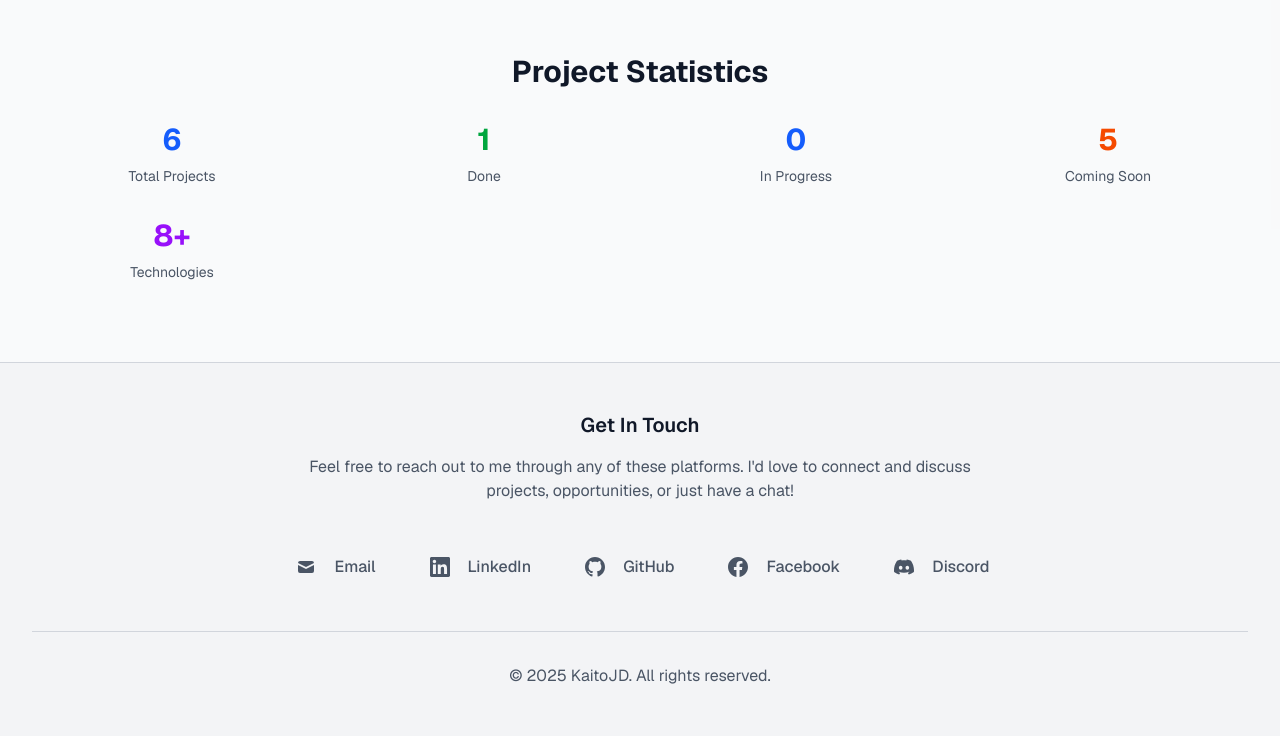
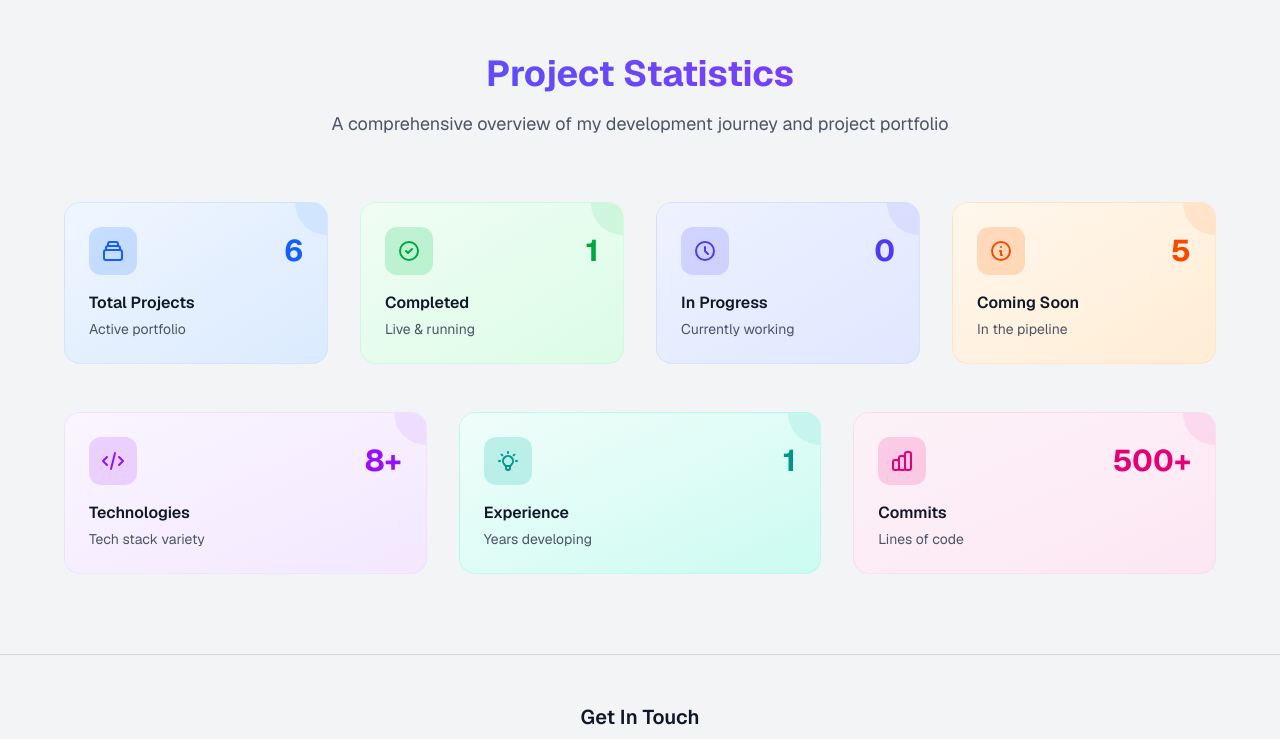
Before and after one commit to KaitoJD/KaitoHub, a Next.js app: page / in a window 1280 px wide. Shown: the part 2058-2797 px from the top of the page. Built offline with nearby package versions, Linux system fonts and the light colour scheme.

Commit message:
enhance project statistics section with improved layout and styling for better user experience

```diff
--- a/src/app/page.tsx
+++ b/src/app/page.tsx
@@ -220,29 +220,140 @@ export default function Home() {
       </section>
 
       {/* Stats Section */}
-      <section className="py-20 px-8 relative z-0 bg-white/50 dark:bg-slate-900/50 mt-32">
-        <div className="max-w-4xl mx-auto text-center">
-          <h2 className="text-2xl sm:text-3xl font-bold mb-8 text-gray-900 dark:text-gray-50">Project Statistics</h2>
-          <div className="grid grid-cols-2 md:grid-cols-4 gap-8">
-            <div className="text-center">
-              <div className="text-3xl font-bold text-blue-600 dark:text-blue-300 mb-2">6</div>
-              <div className="text-gray-600 dark:text-gray-200 text-sm">Total Projects</div>
+      <section className="py-20 px-4 sm:px-8 relative z-0 mt-32">
+        <div className="max-w-6xl mx-auto px-4">
+          {/* Section Header */}
+          <div className="text-center mb-16">
+            <h2 className="text-3xl sm:text-4xl font-bold mb-4 text-gray-900 dark:text-gray-50 bg-gradient-to-r from-blue-600 to-purple-600 dark:from-blue-300 dark:to-purple-300 bg-clip-text text-transparent">
+              Project Statistics
+            </h2>
+            <p className="text-gray-600 dark:text-gray-200 max-w-2xl mx-auto text-lg">
+              A comprehensive overview of my development journey and project portfolio
+            </p>
+          </div>
+
+          {/* Stats Grid */}
+          <div className="grid grid-cols-1 sm:grid-cols-2 lg:grid-cols-4 gap-8 mb-12 px-4">
+            {/* Total Projects */}
+            <div className="group relative overflow-hidden rounded-2xl bg-gradient-to-br from-blue-50 to-blue-100 dark:from-blue-900/20 dark:to-blue-800/20 p-6 border border-blue-200/50 dark:border-blue-700/30 hover:shadow-xl hover:shadow-blue-500/10 transition-all duration-500 hover:scale-105">
+              <div className="absolute top-0 right-0 w-16 h-16 bg-blue-500/10 dark:bg-blue-400/10 rounded-full -mr-8 -mt-8"></div>
+              <div className="relative z-10">
+                <div className="flex items-center justify-between mb-4">
+                  <div className="w-12 h-12 bg-blue-500/20 dark:bg-blue-400/20 rounded-xl flex items-center justify-center">
+                    <svg className="w-6 h-6 text-blue-600 dark:text-blue-400" fill="none" stroke="currentColor" viewBox="0 0 24 24">
+                      <path strokeLinecap="round" strokeLinejoin="round" strokeWidth={2} d="M19 11H5m14 0a2 2 0 012 2v6a2 2 0 01-2 2H5a2 2 0 01-2-2v-6a2 2 0 012-2m14 0V9a2 2 0 00-2-2M5 11V9a2 2 0 012-2m0 0V5a2 2 0 012-2h6a2 2 0 012 2v2M7 7h10" />
+                    </svg>
+                  </div>
+                  <div className="text-3xl font-bold text-blue-600 dark:text-blue-400 group-hover:scale-110 transition-transform duration-300">6</div>
+                </div>
+                <h3 className="font-semibold text-gray-900 dark:text-gray-50 mb-1">Total Projects</h3>
+                <p className="text-sm text-gray-600 dark:text-gray-300">Active portfolio</p>
+              </div>
             </div>
-            <div className="text-center">
-              <div className="text-3xl font-bold text-green-600 dark:text-green-300 mb-2">1</div>
-              <div className="text-gray-600 dark:text-gray-200 text-sm">Done</div>
+
+            {/* Done Projects */}
+            <div className="group relative overflow-hidden rounded-2xl bg-gradient-to-br from-green-50 to-green-100 dark:from-green-900/20 dark:to-green-800/20 p-6 border border-green-200/50 dark:border-green-700/30 hover:shadow-xl hover:shadow-green-500/10 transition-all duration-500 hover:scale-105">
+              <div className="absolute top-0 right-0 w-16 h-16 bg-green-500/10 dark:bg-green-400/10 rounded-full -mr-8 -mt-8"></div>
+              <div className="relative z-10">
+                <div className="flex items-center justify-between mb-4">
+                  <div className="w-12 h-12 bg-green-500/20 dark:bg-green-400/20 rounded-xl flex items-center justify-center">
+                    <svg className="w-6 h-6 text-green-600 dark:text-green-400" fill="none" stroke="currentColor" viewBox="0 0 24 24">
+                      <path strokeLinecap="round" strokeLinejoin="round" strokeWidth={2} d="M9 12l2 2 4-4m6 2a9 9 0 11-18 0 9 9 0 0118 0z" />
+                    </svg>
+                  </div>
+                  <div className="text-3xl font-bold text-green-600 dark:text-green-400 group-hover:scale-110 transition-transform duration-300">1</div>
+                </div>
+                <h3 className="font-semibold text-gray-900 dark:text-gray-50 mb-1">Completed</h3>
+                <p className="text-sm text-gray-600 dark:text-gray-300">Live & running</p>
+              </div>
             </div>
-            <div className="text-center">
-              <div className="text-3xl font-bold text-blue-600 dark:text-blue-300 mb-2">0</div>
-              <div className="text-gray-600 dark:text-gray-200 text-sm">In Progress</div>
+
+            {/* In Progress */}
+            <div className="group relative overflow-hidden rounded-2xl bg-gradient-to-br from-indigo-50 to-indigo-100 dark:from-indigo-900/20 dark:to-indigo-800/20 p-6 border border-indigo-200/50 dark:border-indigo-700/30 hover:shadow-xl hover:shadow-indigo-500/10 transition-all duration-500 hover:scale-105">
+              <div className="absolute top-0 right-0 w-16 h-16 bg-indigo-500/10 dark:bg-indigo-400/10 rounded-full -mr-8 -mt-8"></div>
+              <div className="relative z-10">
+                <div className="flex items-center justify-between mb-4">
+                  <div className="w-12 h-12 bg-indigo-500/20 dark:bg-indigo-400/20 rounded-xl flex items-center justify-center">
+                    <svg className="w-6 h-6 text-indigo-600 dark:text-indigo-400" fill="none" stroke="currentColor" viewBox="0 0 24 24">
+                      <path strokeLinecap="round" strokeLinejoin="round" strokeWidth={2} d="M12 8v4l3 3m6-3a9 9 0 11-18 0 9 9 0 0118 0z" />
+                    </svg>
+                  </div>
+                  <div className="text-3xl font-bold text-indigo-600 dark:text-indigo-400 group-hover:scale-110 transition-transform duration-300">0</div>
+                </div>
+                <h3 className="font-semibold text-gray-900 dark:text-gray-50 mb-1">In Progress</h3>
+                <p className="text-sm text-gray-600 dark:text-gray-300">Currently working</p>
+              </div>
             </div>
-            <div className="text-center">
-              <div className="text-3xl font-bold text-orange-600 dark:text-orange-300 mb-2">5</div>
-              <div className="text-gray-600 dark:text-gray-200 text-sm">Coming Soon</div>
+
+            {/* Coming Soon */}
+            <div className="group relative overflow-hidden rounded-2xl bg-gradient-to-br from-orange-50 to-orange-100 dark:from-orange-900/20 dark:to-orange-800/20 p-6 border border-orange-200/50 dark:border-orange-700/30 hover:shadow-xl hover:shadow-orange-500/10 transition-all duration-500 hover:scale-105">
+              <div className="absolute top-0 right-0 w-16 h-16 bg-orange-500/10 dark:bg-orange-400/10 rounded-full -mr-8 -mt-8"></div>
+              <div className="relative z-10">
+                <div className="flex items-center justify-between mb-4">
+                  <div className="w-12 h-12 bg-orange-500/20 dark:bg-orange-400/20 rounded-xl flex items-center justify-center">
+                    <svg className="w-6 h-6 text-orange-600 dark:text-orange-400" fill="none" stroke="currentColor" viewBox="0 0 24 24">
+                      <path strokeLinecap="round" strokeLinejoin="round" strokeWidth={2} d="M13 16h-1v-4h-1m1-4h.01M21 12a9 9 0 11-18 0 9 9 0 0118 0z" />
+                    </svg>
+                  </div>
+                  <div className="text-3xl font-bold text-orange-600 dark:text-orange-400 group-hover:scale-110 transition-transform duration-300">5</div>
+                </div>
+                <h3 className="font-semibold text-gray-900 dark:text-gray-50 mb-1">Coming Soon</h3>
+                <p className="text-sm text-gray-600 dark:text-gray-300">In the pipeline</p>
+              </div>
             </div>
-            <div className="text-center">
-              <div className="text-3xl font-bold text-purple-600 dark:text-purple-300 mb-2">8+</div>
-              <div className="text-gray-600 dark:text-gray-200 text-sm">Technologies</div>
+          </div>
+
+          {/* Additional Stats Row */}
+          <div className="grid grid-cols-1 sm:grid-cols-3 gap-8 px-4">
+            {/* Technologies */}
+            <div className="group relative overflow-hidden rounded-2xl bg-gradient-to-br from-purple-50 to-purple-100 dark:from-purple-900/20 dark:to-purple-800/20 p-6 border border-purple-200/50 dark:border-purple-700/30 hover:shadow-xl hover:shadow-purple-500/10 transition-all duration-500 hover:scale-105">
+              <div className="absolute top-0 right-0 w-16 h-16 bg-purple-500/10 dark:bg-purple-400/10 rounded-full -mr-8 -mt-8"></div>
+              <div className="relative z-10">
+                <div className="flex items-center justify-between mb-4">
+                  <div className="w-12 h-12 bg-purple-500/20 dark:bg-purple-400/20 rounded-xl flex items-center justify-center">
+                    <svg className="w-6 h-6 text-purple-600 dark:text-purple-400" fill="none" stroke="currentColor" viewBox="0 0 24 24">
+                      <path strokeLinecap="round" strokeLinejoin="round" strokeWidth={2} d="M10 20l4-16m4 4l4 4-4 4M6 16l-4-4 4-4" />
+                    </svg>
+                  </div>
+                  <div className="text-3xl font-bold text-purple-600 dark:text-purple-400 group-hover:scale-110 transition-transform duration-300">8+</div>
+                </div>
+                <h3 className="font-semibold text-gray-900 dark:text-gray-50 mb-1">Technologies</h3>
+                <p className="text-sm text-gray-600 dark:text-gray-300">Tech stack variety</p>
+              </div>
+            </div>
+
+            {/* Experience Years */}
+            <div className="group relative overflow-hidden rounded-2xl bg-gradient-to-br from-teal-50 to-teal-100 dark:from-teal-900/20 dark:to-teal-800/20 p-6 border border-teal-200/50 dark:border-teal-700/30 hover:shadow-xl hover:shadow-teal-500/10 transition-all duration-500 hover:scale-105">
+              <div className="absolute top-0 right-0 w-16 h-16 bg-teal-500/10 dark:bg-teal-400/10 rounded-full -mr-8 -mt-8"></div>
+              <div className="relative z-10">
+                <div className="flex items-center justify-between mb-4">
+                  <div className="w-12 h-12 bg-teal-500/20 dark:bg-teal-400/20 rounded-xl flex items-center justify-center">
+                    <svg className="w-6 h-6 text-teal-600 dark:text-teal-400" fill="none" stroke="currentColor" viewBox="0 0 24 24">
+                      <path strokeLinecap="round" strokeLinejoin="round" strokeWidth={2} d="M9.663 17h4.673M12 3v1m6.364 1.636l-.707.707M21 12h-1M4 12H3m3.343-5.657l-.707-.707m2.828 9.9a5 5 0 117.072 0l-.548.547A3.374 3.374 0 0014 18.469V19a2 2 0 11-4 0v-.531c0-.895-.356-1.754-.988-2.386l-.548-.547z" />
+                    </svg>
+                  </div>
+                  <div className="text-3xl font-bold text-teal-600 dark:text-teal-400 group-hover:scale-110 transition-transform duration-300">1</div>
+                </div>
+                <h3 className="font-semibold text-gray-900 dark:text-gray-50 mb-1">Experience</h3>
+                <p className="text-sm text-gray-600 dark:text-gray-300">Years developing</p>
+              </div>
+            </div>
+
+            {/* Code Commits */}
+            <div className="group relative overflow-hidden rounded-2xl bg-gradient-to-br from-pink-50 to-pink-100 dark:from-pink-900/20 dark:to-pink-800/20 p-6 border border-pink-200/50 dark:border-pink-700/30 hover:shadow-xl hover:shadow-pink-500/10 transition-all duration-500 hover:scale-105">
+              <div className="absolute top-0 right-0 w-16 h-16 bg-pink-500/10 dark:bg-pink-400/10 rounded-full -mr-8 -mt-8"></div>
+              <div className="relative z-10">
+                <div className="flex items-center justify-between mb-4">
+                  <div className="w-12 h-12 bg-pink-500/20 dark:bg-pink-400/20 rounded-xl flex items-center justify-center">
+                    <svg className="w-6 h-6 text-pink-600 dark:text-pink-400" fill="none" stroke="currentColor" viewBox="0 0 24 24">
+                      <path strokeLinecap="round" strokeLinejoin="round" strokeWidth={2} d="M9 19v-6a2 2 0 00-2-2H5a2 2 0 00-2 2v6a2 2 0 002 2h2a2 2 0 002-2zm0 0V9a2 2 0 012-2h2a2 2 0 012 2v10m-6 0a2 2 0 002 2h2a2 2 0 002-2m0 0V5a2 2 0 012-2h2a2 2 0 012 2v14a2 2 0 01-2 2h-2a2 2 0 01-2-2z" />
+                    </svg>
+                  </div>
+                  <div className="text-3xl font-bold text-pink-600 dark:text-pink-400 group-hover:scale-110 transition-transform duration-300">500+</div>
+                </div>
+                <h3 className="font-semibold text-gray-900 dark:text-gray-50 mb-1">Commits</h3>
+                <p className="text-sm text-gray-600 dark:text-gray-300">Lines of code</p>
+              </div>
             </div>
           </div>
         </div>
```
